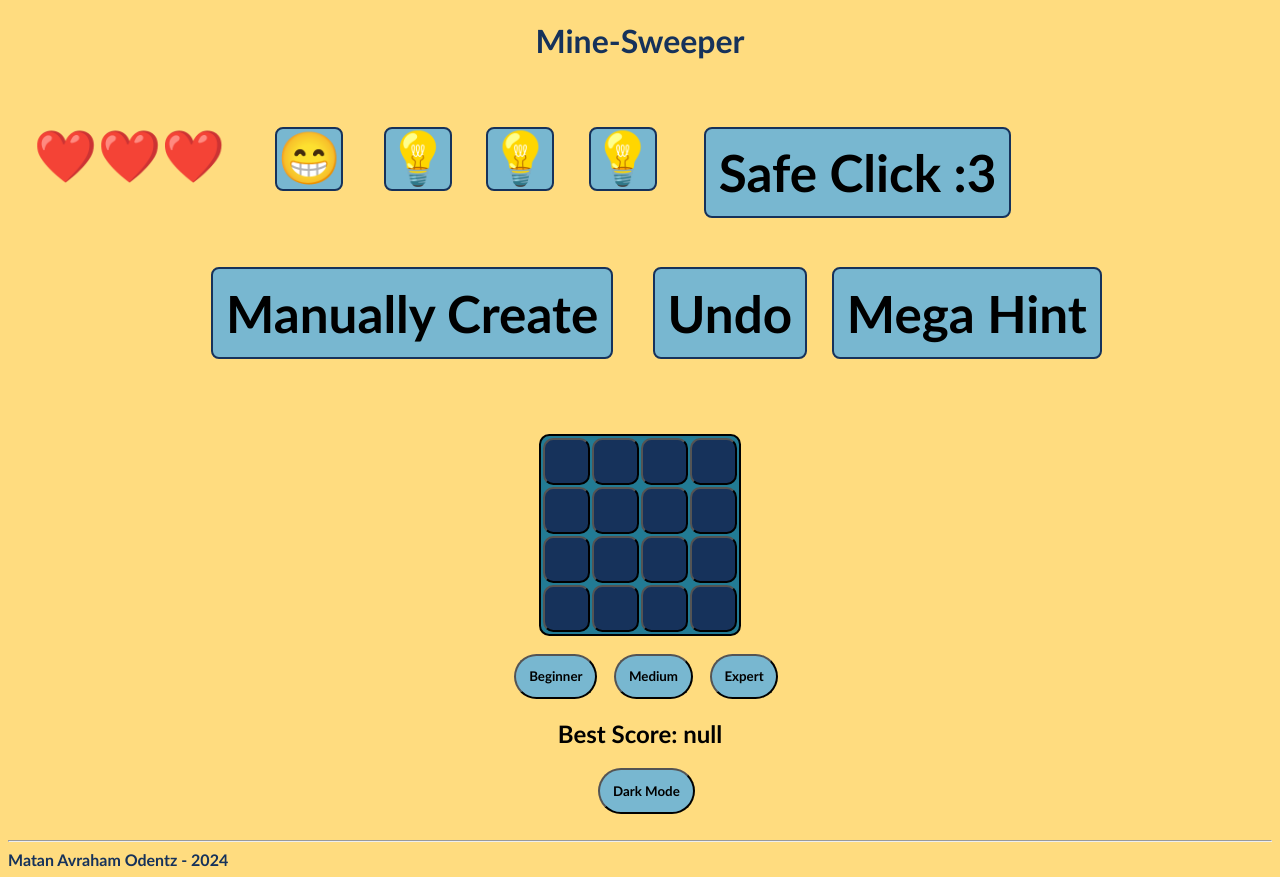
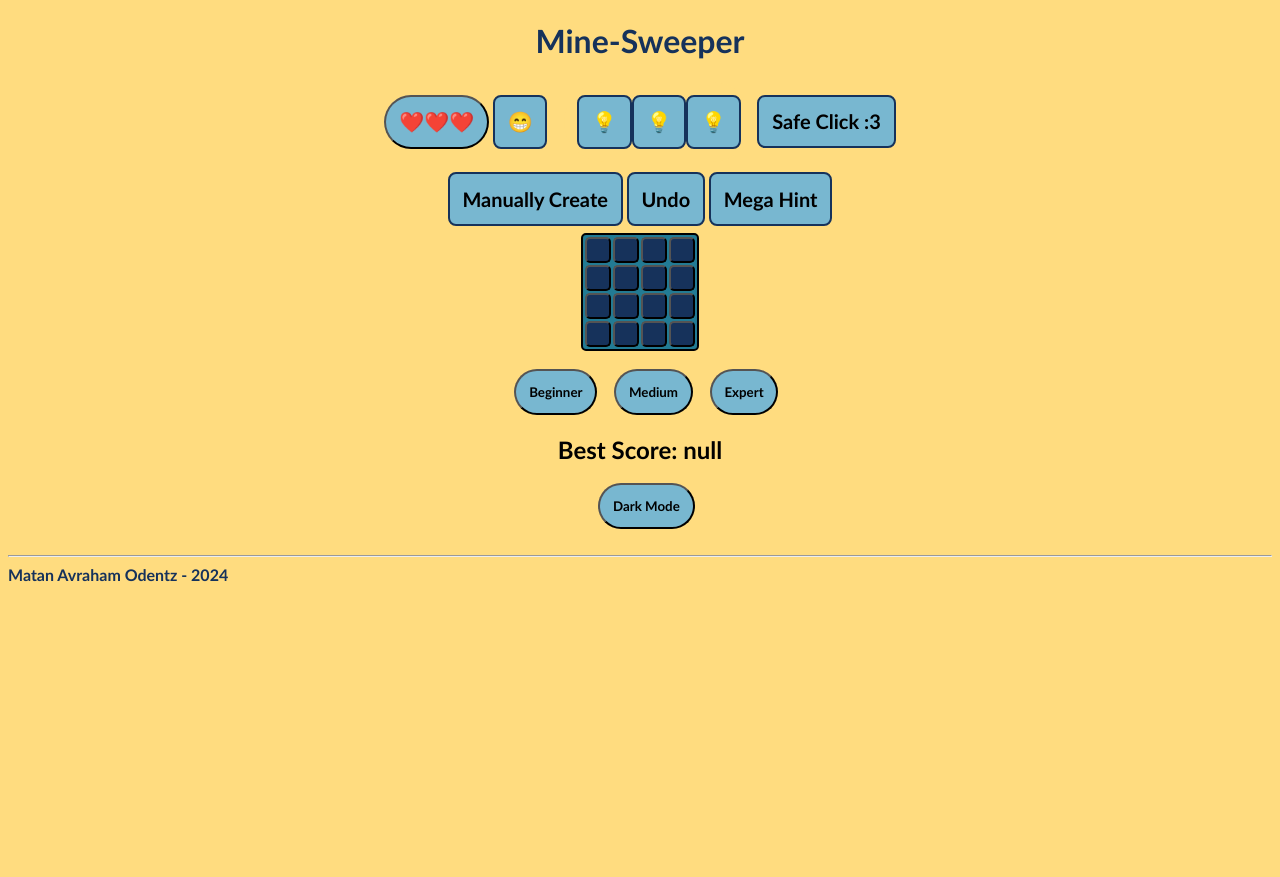
Before and after one commit to matan-ode/proj-mine-sweeper, a plain HTML site: page index.html in a window 1280 px wide. After the commit the page ends 800 px from the top, so only its background shows below. Drawn offline with Linux system fonts and the light colour scheme.

Commit message:
Mine-Sweeper V3
- bugs in 'mega-hint' fixed

```diff
--- a/css/style.css
+++ b/css/style.css
@@ -1,5 +1,5 @@
 :root {
-    --font-size: 4vw;
+    --font-size: 20px;
 }
 
 
@@ -46,25 +46,40 @@ body {
 }
 
 .extras {
-    min-height: 14vw;
-    /* background-color: hsl(197, 48%, 60%); */
-    padding-block-start: 1.5vw;
+    max-height: 100px;
     text-align: center;
     margin: auto;
 }
 
-.extra-top {
-    min-height: 7vw;
-    padding: 2vw;
+
+.buttons {
+    margin: auto;
+    text-align: center;
+}
+
+button {
+    font-family: 'Gill Sans', 'Gill Sans MT', Calibri, 'Trebuchet MS', sans-serif;
+    font-weight: bold;
+    background-color: #78B7D0;
+    transition: 0.25s;
+    border-radius: 10vw;
+    padding: 1vw;
+    margin-inline-start: 1vw;
+
+}
+
+button:hover {
+    background-color: #227B94;
+    cursor: pointer;
+
 }
 
 .extra-bottom {
-    min-height: 7vw;
-    padding: 2vw;
+    min-height: 20px;
+    padding: 10px;
 }
 
 .lifes {
-    position: absolute;
     text-align: center;
     margin: auto;
     font-size: var(--font-size);
@@ -74,14 +89,13 @@ body {
 
 .lifes:hover {
     cursor: default;
-    font-size: 4.2vw;
+    font-size: var(--font-size);
 }
 
 .smiley {
     background-color: #78B7D0;
     border-radius: 8px;
-    position: absolute;
-    inset-inline-start: 21.5vw;
+    inset-inline-start: 150px;
     font-size: var(--font-size);
     text-align: center;
     margin: auto;
@@ -95,10 +109,19 @@ body {
     background-color: #227B94;
 }
 
+.hints {
+    background-color:#FFDC7F;
+    border: #FFDC7F solid 0px;
+}
+
+.hints:hover{
+    background-color:#FFDC7F;
+
+}
+
 .hint {
 
     border-radius: 8px;
-    position: absolute;
     font-size: var(--font-size);
     text-align: center;
     margin: auto;
@@ -132,17 +155,13 @@ body {
 
 .safe-click {
     border-radius: 8px;
-    inset-inline-start: 55vw;
-    position: absolute;
     /* font-size: 4vw; */
     background-color: #78B7D0;
     font-family: 'Gill Sans', 'Gill Sans MT', Calibri, 'Trebuchet MS', sans-serif;
     font-weight: bold;
     font-size: var(--font-size);
-    padding: 1vw;
     text-align: center;
     margin: auto;
-
     transition: 0.5s;
     border: #16325B solid 2px;
 }
@@ -154,14 +173,11 @@ body {
 
 .manual {
     border-radius: 8px;
-    inset-inline-start: 16.5vw;
-    position: absolute;
     /* font-size: 4vw; */
     background-color: #78B7D0;
     font-family: 'Gill Sans', 'Gill Sans MT', Calibri, 'Trebuchet MS', sans-serif;
     font-weight: bold;
     font-size: var(--font-size);
-    padding: 1vw;
     text-align: center;
     margin: auto;
     transition: 0.5s;
@@ -181,14 +197,10 @@ body {
 
 .undo {
     border-radius: 8px;
-    inset-inline-start: 51vw;
-    position: absolute;
-    /* font-size: 4vw; */
     background-color: #78B7D0;
     font-family: 'Gill Sans', 'Gill Sans MT', Calibri, 'Trebuchet MS', sans-serif;
     font-size: var(--font-size);
     font-weight: bold;
-    padding: 1vw;
     text-align: center;
     margin: auto;
     transition: 0.5s;
@@ -203,14 +215,10 @@ body {
 
 .mega {
     border-radius: 8px;
-    inset-inline-start: 65vw;
-    position: absolute;
-    /* font-size: 4vw; */
     background-color: #78B7D0;
     font-family: 'Gill Sans', 'Gill Sans MT', Calibri, 'Trebuchet MS', sans-serif;
     font-size: var(--font-size);
     font-weight: bold;
-    padding: 1vw;
     text-align: center;
     margin: auto;
     transition: 0.5s;
@@ -232,7 +240,7 @@ body {
 
 
 .game {
-    max-height: 70vw;
+    max-height: 1000px;
     /* border: black 2px solid; */
     text-align: center;
     /* width: 250px; */
@@ -242,6 +250,7 @@ body {
 
 table {
     background-color: #227B94;
+
 }
 
 table,
@@ -251,7 +260,7 @@ td {
     /* border-collapse: collapse; */
     text-align: center;
     margin: auto;
-    border-radius: 0.8vw;
+    border-radius: 5px;
 
 
 }
@@ -266,12 +275,12 @@ td {
 }
 
 .flag {
-    max-height: 2vw;
+    max-height: var(--font-size);
 }
 
 td {
-    height: 3.2vw;
-    width: 3.2vw;
+    height: 20px;
+    width: 20px;
     border-style: outset;
     text-align: center;
     font-family: 'Gill Sans', 'Gill Sans MT', Calibri, 'Trebuchet MS', sans-serif;
@@ -301,27 +310,6 @@ td:hover {
     background-color: hsl(44, 100%, 68%);
 }
 
-.buttons {
-    margin: auto;
-    text-align: center;
-}
-
-button {
-    font-family: 'Gill Sans', 'Gill Sans MT', Calibri, 'Trebuchet MS', sans-serif;
-    font-weight: bold;
-    background-color: #78B7D0;
-    transition: 0.25s;
-    border-radius: 10vw;
-    padding: 1vw;
-    margin-inline-start: 1vw;
-
-}
-
-button:hover {
-    background-color: #227B94;
-    cursor: pointer;
-
-}
 
 .score {
     font-family: 'Gill Sans', 'Gill Sans MT', Calibri, 'Trebuchet MS', sans-serif;
--- a/index.html
+++ b/index.html
@@ -16,43 +16,34 @@
     <div class="extras">
 
         <div class="extra-top">
-            <div class="lifes">
+            <button class="lifes">
                 ❤️❤️❤️
-            </div>
+            </button>
 
-            <div class="smiley" onclick="onResetGame()">
+            <button class="smiley" onclick="onResetGame()">
                 😁
-            </div>
+            </button>
 
-            <div class="hints">
-                <div class="hint hint1" onclick="onHint(this)">
-                    💡
-                </div>
-                <div class="hint hint2" onclick="onHint(this)">
-                    💡
-                </div>
-                <div class="hint hint3" onclick="onHint(this)">
-                    💡
-                </div>
-            </div>
+            <button class="hints">
+            </button>
 
-            <div class="safe-click" onclick="onSafeClick(this)">
+            <button class="safe-click" onclick="onSafeClick(this)">
                 Safe Click: 3
-            </div>
+            </button>
         </div>
 
         <div class="extra-bottom">
-            <div class="manual" onclick="onManuallyCreate(this)">
+            <button class="manual" onclick="onManuallyCreate(this)">
                 Manually Create
-            </div>
+            </button>
 
-            <div class="undo" onclick="onCancelClick()">
+            <button class="undo" onclick="onCancelClick()">
                 Undo
-            </div>
+            </button>
 
-            <div class="mega" onclick="onMegaClick(this)">
+            <button class="mega" onclick="onMegaClick(this)">
                 Mega Hint
-            </div>
+            </button>
 
         </div>
     </div>
--- a/js/main.js
+++ b/js/main.js
@@ -1,5 +1,5 @@
 'use strict'
-const FONT_SIZE = '2vw'
+const FONT_SIZE = '15px'
 
 // A Matrix containing cell objects
 var gBoard
@@ -55,9 +55,9 @@ function createGame() {
     var elHints = document.querySelector('.hints')
     var strHints = ''
     for (var i = 0; i < 3; i++) {
-        strHints += `<div class="hint hint${i + 1}" onclick="onHint(this)">
+        strHints += `<button class="hint hint${i + 1}" onclick="onHint(this)">
                         💡
-                    </div>`
+                    </button>`
     }
     elHints.innerHTML = strHints
 
@@ -201,10 +201,17 @@ function onCellClicked(elCell, i, j) {
             for (var k = megaRange[0].i; k <= megaRange[1].i; k++) {
                 for (var l = megaRange[0].j; l <= megaRange[1].j; l++) {
                     // Only DOM for reveal:
-                    var elCell = document.querySelector(`.cell-${k}-${l}`)
 
-                    elCell.style.fontSize = FONT_SIZE
-                    elCell.classList.add('clicked')
+                    if (gBoard[k][l].isMine) {
+                        var elMine = document.querySelector(`.cell-${k}-${l} .mine`)
+                        elMine.style.maxHeight = FONT_SIZE
+                        elMine.classList.add('clicked')
+
+                    } else {
+                        var elCell = document.querySelector(`.cell-${k}-${l}`)
+                        elCell.style.fontSize = FONT_SIZE
+                        elCell.classList.add('clicked')
+                    }
                 }
             }
             setTimeout(cancelMegaReveal, 2000)
@@ -787,10 +794,15 @@ function cancelMegaReveal() {
         for (var l = megaRange[0].j; l <= megaRange[1].j; l++) {
             var currJ = l
             if (!gBoard[currI][currJ].isShown) {
-
-                var elCell = document.querySelector(`.cell-${k}-${l}`)
-                elCell.style.fontSize = 0
-                elCell.classList.remove('clicked')
+                if (gBoard[currI][currJ].isMine) {
+                    var elMine = document.querySelector(`.cell-${k}-${l} .mine`)
+                    elMine.style.maxHeight = 0
+                    elMine.classList.remove('clicked')
+                } else {
+                    var elCell = document.querySelector(`.cell-${k}-${l}`)
+                    elCell.style.fontSize = 0
+                    elCell.classList.remove('clicked')
+                }
             }
         }
     }
```
